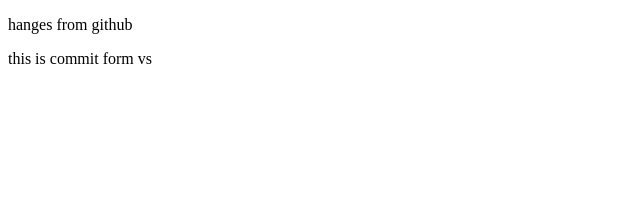
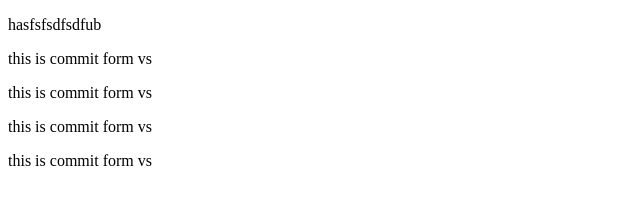
Before and after one commit to Aoun-Developer/temp, a plain HTML site: page index.html in a window 1280 px wide. Shown: the whole page, without its empty margins (0-640 px from the left). Drawn offline with Linux system fonts and the light colour scheme.

Commit message:
Update index.html

```diff
--- a/index.html
+++ b/index.html
@@ -5,11 +5,21 @@
     <meta charset="UTF-8">
     <meta name="viewport" content="width=device-width, initial-scale=1.0">
     <title>Document</title>
+    <style>
+
+    </style>
 </head>
 
 <body>
-    <p>hanges from github</p>
+    <p>hasfsfsdfsdfub</p>
+<!--     <p>this is commit form vs</p> -->
+    <p>this is commit form vs</p>
+    <p>this is commit form vs</p>
+    <p>this is commit form vs</p>
     <p>this is commit form vs</p>
 </body>
 
+    <script>
+
+    </script>
 </html>
```
